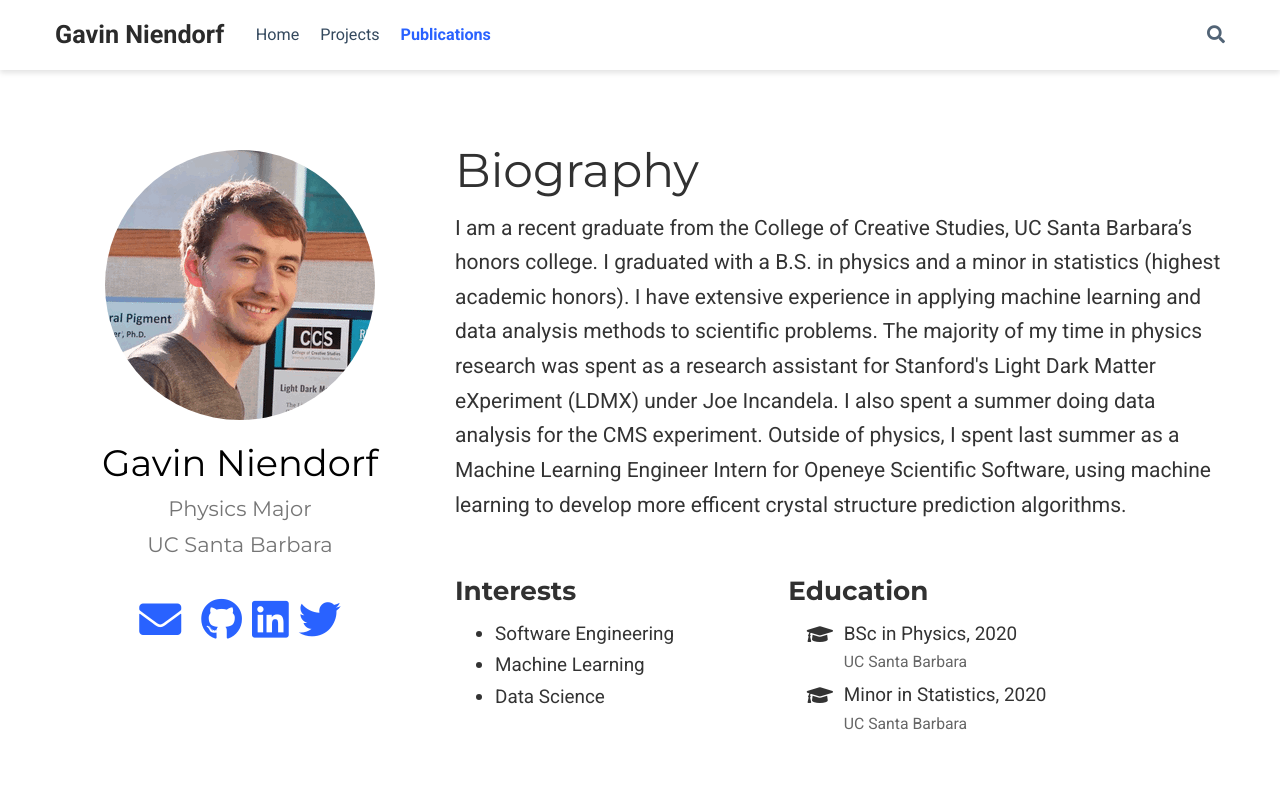
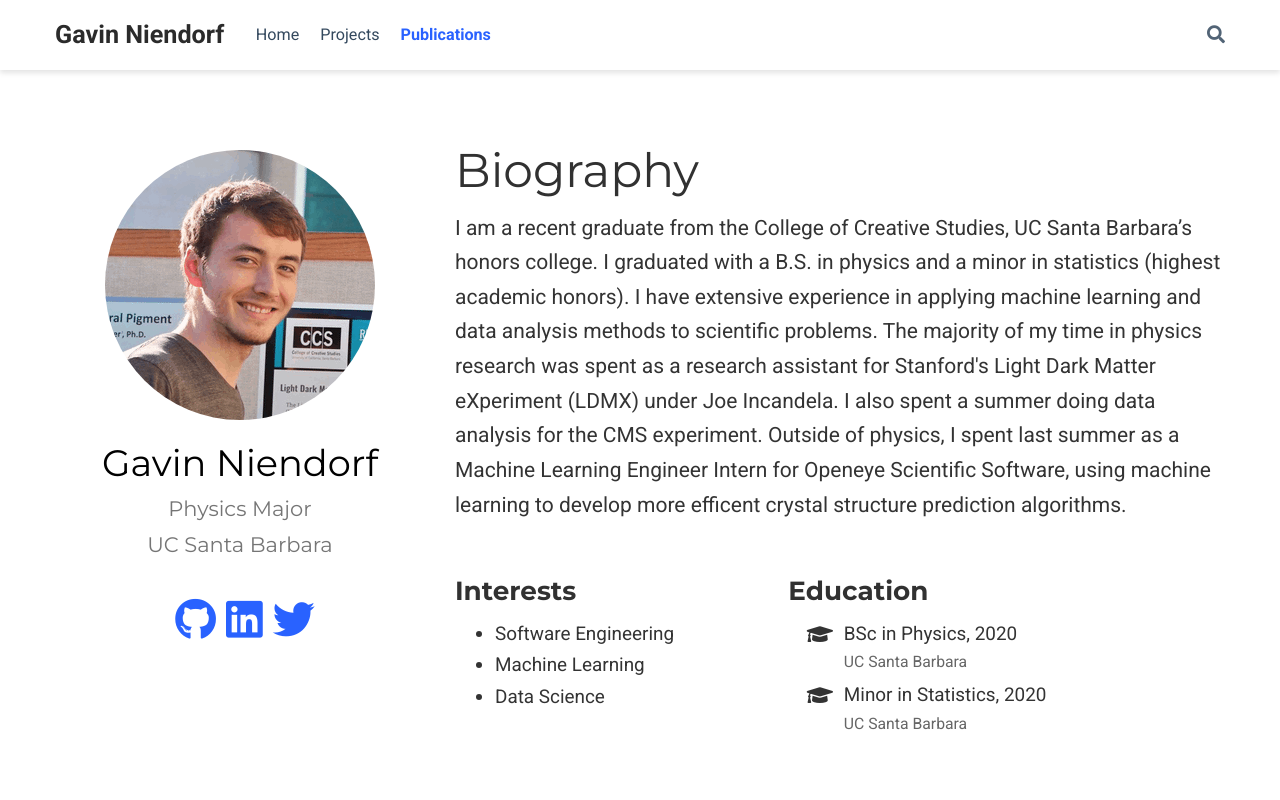
Before and after one commit to GNiendorf/GNiendorf.github.io, a plain HTML site: page index.html in a window 1280 px wide. Shown: the top 800 px of the page. Drawn offline with nearby package versions, Linux system fonts and the light colour scheme; some packages are replaced by stand-ins of ours; some icons are missing.

Commit message:
Remove Email

```diff
--- a/index.html
+++ b/index.html
@@ -558,15 +558,6 @@
 
 
 
-
-
-
-
-        <li>
-          <a href="mailto:gavinniendorf@gmail.com" >
-            <i class="fas fa-envelope big-icon"></i>
-          </a>
-        </li>
 
 
 
```
